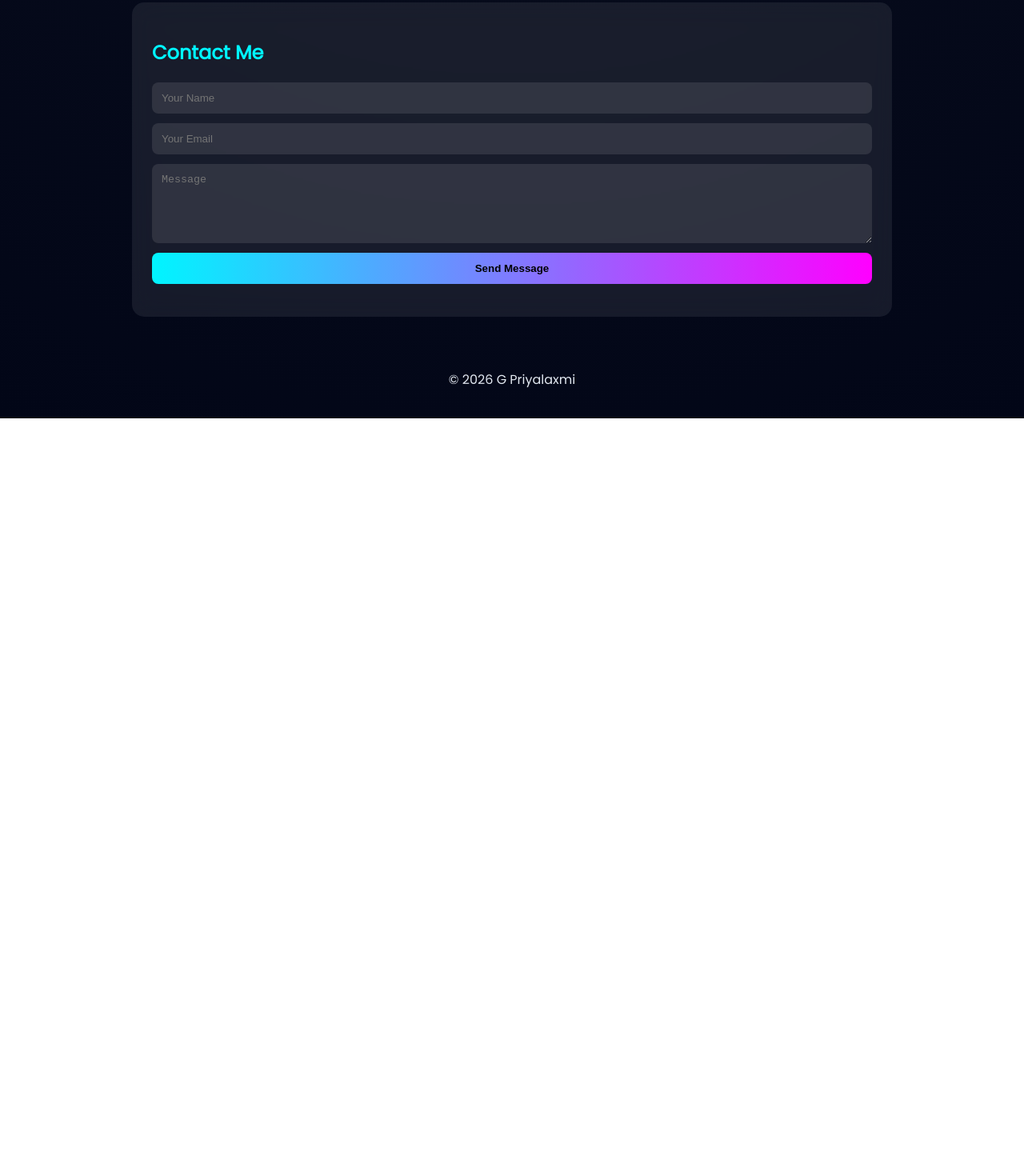
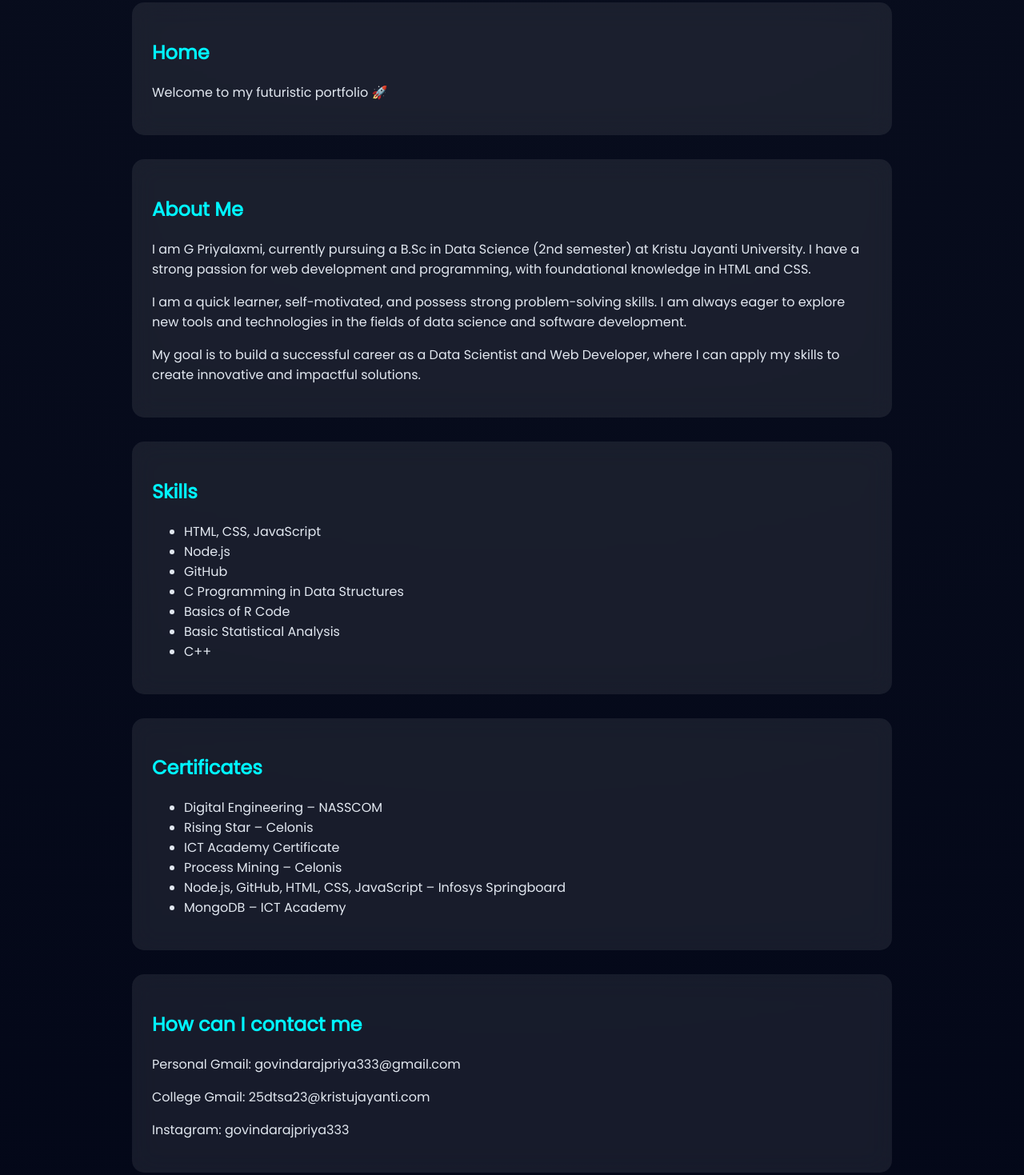
Before and after one commit to govindarajpriya333-rgb/portfolio-project, a website: page index.html in a window 1280 px wide. Shown: the part 615-2084 px from the top of the page at 80% size. Before the commit the page ends 1138 px from the top, so only its background shows below. Drawn offline with Linux system fonts and the light colour scheme.

Commit message:
update changes

```diff
--- a/index.html
+++ b/index.html
@@ -122,8 +122,61 @@ footer {
 
 <section id="home">
   <h2>Home</h2>
-  <p>Welcome to my portfolio 🚀</p>
+  <p>Welcome to my futuristic portfolio 🚀</p>
 </section>
+
+
+
+<section id="home">
+  <h2>Home</h2>
+  <p>Welcome to my futuristic portfolio 🚀</p>
+</section>
+
+<section id="about">
+  <h2>About Me</h2>
+  <p>
+    I am G Priyalaxmi, currently pursuing a B.Sc in Data Science (2nd semester) at Kristu Jayanti University. I have a strong passion for web development and programming, with foundational knowledge in HTML and CSS.
+  </p>
+  <p>
+    I am a quick learner, self-motivated, and possess strong problem-solving skills. I am always eager to explore new tools and technologies in the fields of data science and software development.
+  </p>
+  <p>
+    My goal is to build a successful career as a Data Scientist and Web Developer, where I can apply my skills to create innovative and impactful solutions.
+  </p>
+</section>
+
+<section id="skills">
+  <h2>Skills</h2>
+  <ul>
+    <li>HTML, CSS, JavaScript</li>
+    <li>Node.js</li>
+    <li>GitHub</li>
+    <li>C Programming in Data Structures</li>
+    <li>Basics of R Code</li>
+    <li>Basic Statistical Analysis</li>
+    <li>C++</li>
+  </ul>
+</section>
+
+<section id="certificates">
+  <h2>Certificates</h2>
+  <ul>
+    <li>Digital Engineering – NASSCOM</li>
+    <li>Rising Star – Celonis</li>
+    <li>ICT Academy Certificate</li>
+    <li>Process Mining – Celonis</li>
+    <li>Node.js, GitHub, HTML, CSS, JavaScript – Infosys Springboard</li>
+    <li>MongoDB – ICT Academy</li>
+  </ul>
+</section>
+
+<section id="contact-info">
+  <h2>How can I contact me</h2>
+  <p>Personal Gmail: govindarajpriya333@gmail.com</p>
+  <p>College Gmail: 25dtsa23@kristujayanti.com</p>
+  <p>Instagram: govindarajpriya333</p>
+</section>
+
 
 <section id="contact-form">
   <h2>Contact Me</h2>
```
